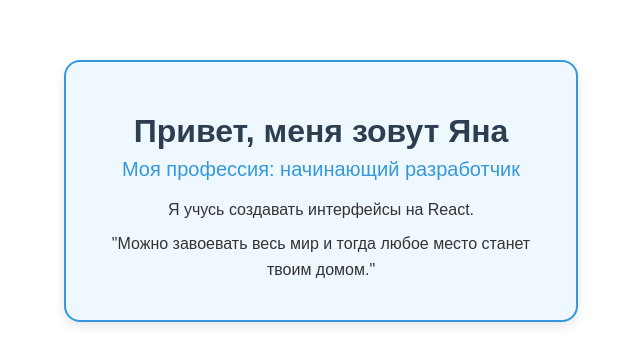
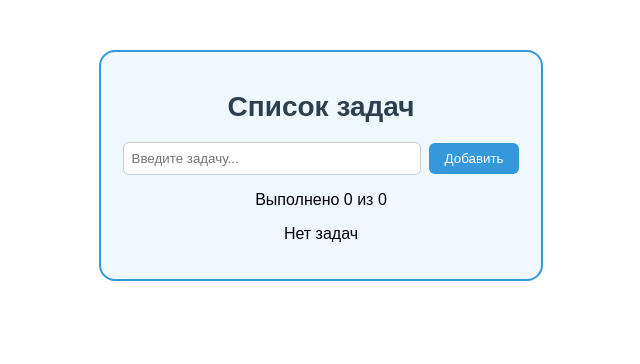
Before and after one commit to yana7777777/react-homeworks, a React (Vite) app: page / in a window 1280 px wide. Shown: the top 364 px of the page, without its empty margins (319-959 px from the left). Built offline with nearby package versions, Linux system fonts and the light colour scheme.

Commit message:
Homework 6: todo list

```diff
--- a/src/App.css
+++ b/src/App.css
@@ -1,32 +1,54 @@
 .card {
+  max-width: 400px;
+  margin: 50px auto;
+  padding: 20px;
   border: 2px solid #3498db;
   border-radius: 16px;
   background-color: #f0f8ff;
-  padding: 30px;
-  max-width: 450px;
-  margin: 60px auto;
   text-align: center;
-  box-shadow: 0 4px 12px rgba(0,0,0,0.1);
   font-family: Arial, sans-serif;
 }
 
 h1 {
   color: #2c3e50;
-  font-size: 32px;
-  margin-bottom: 8px;
+  font-size: 28px;
 }
 
-h2 {
-  color: #3498db;
-  font-size: 20px;
-  font-weight: normal;
-  margin-top: 0;
-  margin-bottom: 16px;
+input {
+  padding: 8px;
+  width: 70%;
+  margin-right: 8px;
+  border: 1px solid #ccc;
+  border-radius: 6px;
 }
 
-p {
-  color: #333;
-  font-size: 16px;
-  line-height: 1.6;
-  margin: 8px 0;
+button {
+  padding: 8px 16px;
+  background-color: #3498db;
+  color: white;
+  border: none;
+  border-radius: 6px;
+  cursor: pointer;
 }
+
+ul {
+  list-style: none;
+  padding: 0;
+}
+
+li {
+  display: flex;
+  align-items: center;
+  justify-content: space-between;
+  padding: 8px 0;
+  border-bottom: 1px solid #ddd;
+}
+
+li input[type="checkbox"] {
+  margin-right: 10px;
+}
+
+li button {
+  background-color: #e74c3c;
+  padding: 4px 12px;
+}}
--- a/src/App.jsx
+++ b/src/App.jsx
@@ -1,14 +1,72 @@
+import { useState } from 'react';
 import './App.css';
 
 function App() {
-    const name = 'Яна';
+    const [tasks, setTasks] = useState([]);
+    const [text, setText] = useState('');
+
+    function addTask() {
+        if (text === '') return;
+        const newTask = {
+            id: Date.now(),
+            text: text,
+            completed: false
+        };
+        setTasks([...tasks, newTask]);
+        setText('');
+    }
+
+    function toggleTask(id) {
+        const newTasks = tasks.map(task => {
+            if (task.id === id) {
+                task.completed = !task.completed;
+            }
+            return task;
+        });
+        setTasks(newTasks);
+    }
+
+    function deleteTask(id) {
+        const newTasks = tasks.filter(task => task.id !== id);
+        setTasks(newTasks);
+    }
+
+    let completedCount = 0;
+    for (let i = 0; i < tasks.length; i++) {
+        if (tasks[i].completed) {
+            completedCount++;
+        }
+    }
 
     return (
         <div className="card">
-            <h1>Привет, меня зовут {name}</h1>
-            <h2>Моя профессия: начинающий разработчик</h2>
-            <p>Я учусь создавать интерфейсы на React. </p>
-            <p>"Можно завоевать весь мир и тогда любое место станет твоим домом."</p>
+            <h1>Список задач</h1>
+
+            <input
+                type="text"
+                placeholder="Введите задачу..."
+                value={text}
+                onChange={(e) => setText(e.target.value)}
+            />
+            <button onClick={addTask}>Добавить</button>
+
+            <p>Выполнено {completedCount} из {tasks.length}</p>
+
+            {tasks.length === 0 && <p>Нет задач</p>}
+
+            <ul>
+                {tasks.map(task => (
+                    <li key={task.id}>
+                        <input
+                            type="checkbox"
+                            checked={task.completed}
+                            onChange={() => toggleTask(task.id)}
+                        />
+                        {task.text}
+                        <button onClick={() => deleteTask(task.id)}>Удалить</button>
+                    </li>
+                ))}
+            </ul>
         </div>
     );
 }
```
